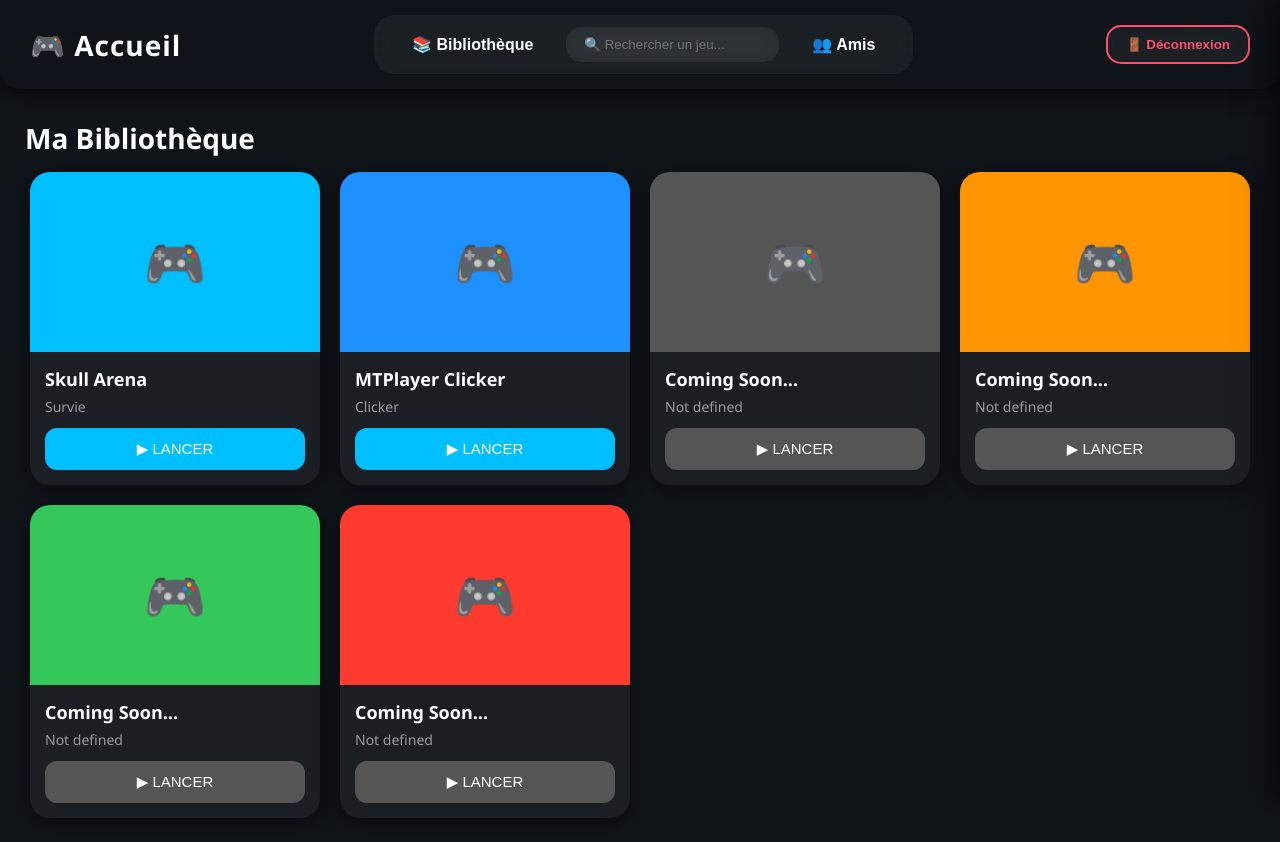
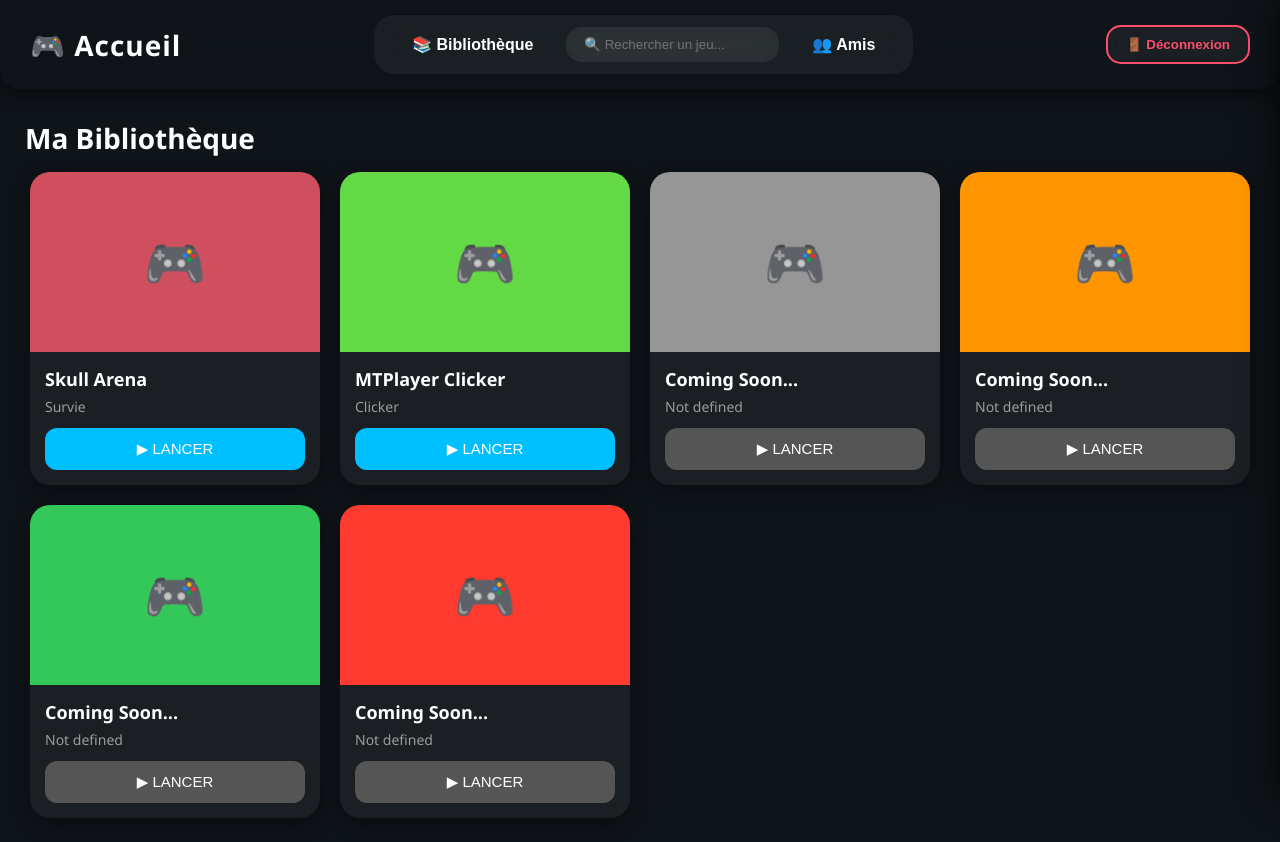
Before and after one commit to Maxlepro720/v1_web, a plain HTML site: page site/menu.html in a window 1280 px wide. Drawn offline with nearby package versions, Linux system fonts and the light colour scheme.

Commit message:
upgrade, fix bug

```diff
--- a/site/menu.html
+++ b/site/menu.html
@@ -3,10 +3,10 @@
 <head>
 <meta charset="UTF-8">
 <meta name="viewport" content="width=device-width, initial-scale=1.0">
-<title>Launcher - Glass Cards + Sidebar</title>
+<title>Launcher</title>
 <script src="https://cdnjs.cloudflare.com/ajax/libs/animejs/3.2.1/anime.min.js"></script>
 <style>
-*{box-sizing:border-box;margin:0;padding:0;}
+*{box-sizing:border-box;margin:0;padding:0}
 body{font-family:'Segoe UI',Arial,sans-serif;background:#0f1419;color:#eee;scroll-behavior:smooth;overflow-x:hidden;}
 header{position:sticky;top:0;background:rgba(15,20,25,0.6);backdrop-filter:blur(20px);display:flex;align-items:center;justify-content:space-between;padding:15px 30px;box-shadow:0 4px 20px rgba(0,0,0,0.6);border-radius:0 0 20px 20px;z-index:10;}
 header h1{font-size:28px;color:#fff;font-weight:700;letter-spacing:1px;transition:0.3s;}
@@ -66,9 +66,9 @@ header h1:hover{color:#00bfff;}
 <script>
 const API_URL="https://project-3-api-2bgb.onrender.com";
 const games=[
-{id:1,title:"Skull Arena",genre:"Survie",link:"Folder_for_Games/jeu_1/game.html",color:"#00bfff"},
-{id:2,title:"MTPlayer Clicker",genre:"Clicker",link:"private_clicker.html",color:"#1e90ff"},
-{id:3,title:"Coming Soon...",genre:"Not defined",link:"",color:"#555"},
+{id:1,title:"Skull Arena",genre:"Survie",link:"Folder_for_Games/jeu_1/game.html",color:"#CF4F5E"},
+{id:2,title:"MTPlayer Clicker",genre:"Clicker",link:"private_clicker.html",color:"#63D945"},
+{id:3,title:"Coming Soon...",genre:"Not defined",link:"",color:"#969696"},
 {id:4,title:"Coming Soon...",genre:"Not defined",link:"",color:"#ff9500"},
 {id:5,title:"Coming Soon...",genre:"Not defined",link:"",color:"#34c759"},
 {id:6,title:"Coming Soon...",genre:"Not defined",link:"",color:"#ff3b30"}
```
